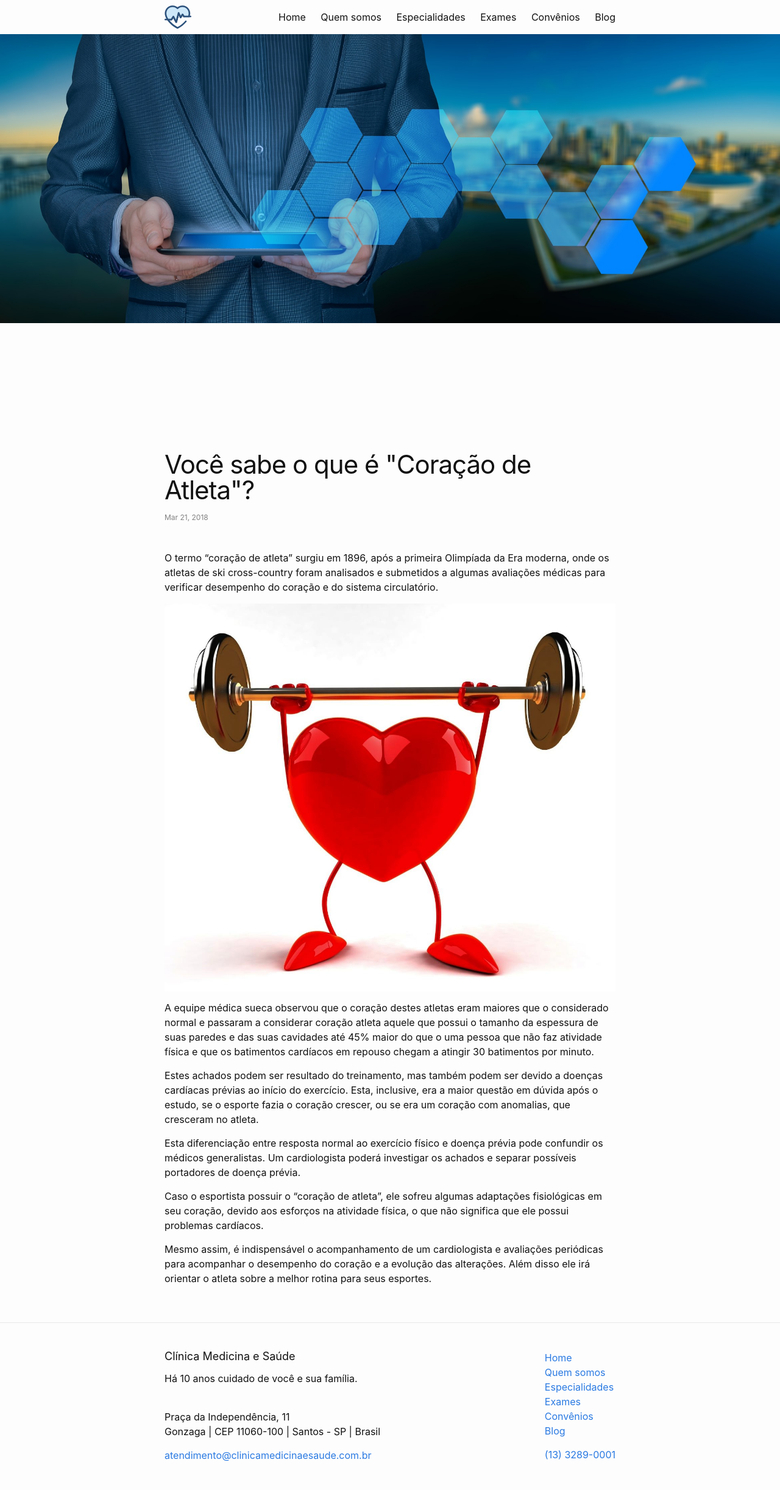
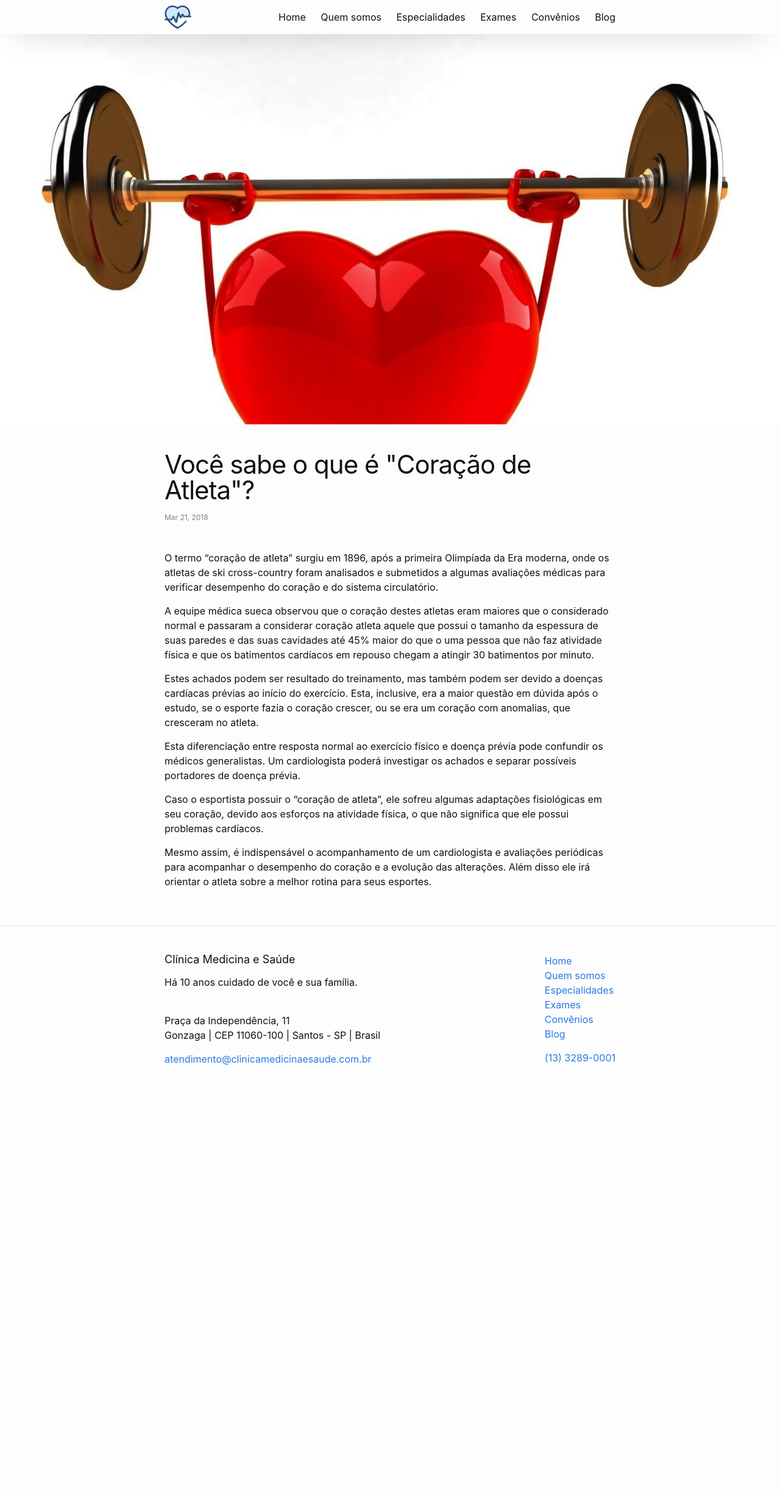
Before and after one commit to CopaTecnologia/medicinaesaude, a Jekyll site: the page built from _posts/2018-03-21-post-de-exemplo.markdown, in a window 1280 px wide. Shown: the whole page at 61% size. Built offline with Jekyll 4.4.1, drawn with Linux system fonts in a browser that asks for light colours; after the commit the page ends 1794 px from its top, so only the background shows below that.

Commit message:
Updated Post De Exemplo

```diff
--- a/_posts/2018-03-21-post-de-exemplo.markdown
+++ b/_posts/2018-03-21-post-de-exemplo.markdown
@@ -1,12 +1,10 @@
 ---
 title: Você sabe o que é "Coração de Atleta"?
 date: 2018-03-21 00:00:00 -03:00
-cover_image: "/uploads/businessman-3213659_1920.jpg"
+cover_image: "/uploads/healthy-heart.jpg"
 ---
 
 O termo “coração de atleta” surgiu em 1896, após a primeira Olimpíada da Era moderna, onde os atletas de ski cross-country foram analisados e submetidos a algumas avaliações médicas para verificar desempenho do coração e do sistema circulatório.
-
-![healthy-heart.jpg](/uploads/healthy-heart.jpg)
 
 A equipe médica sueca observou que o coração destes atletas eram maiores que o considerado normal e passaram a considerar coração atleta aquele que possui o tamanho da espessura de suas paredes e das suas cavidades até 45% maior do que o uma pessoa que não faz atividade física e que os batimentos cardíacos em repouso chegam a atingir 30 batimentos por minuto.
 
```
